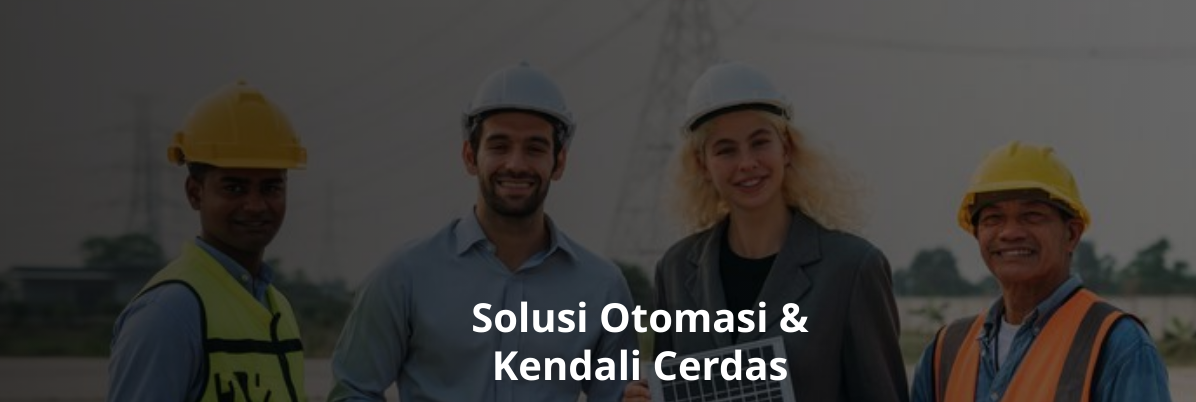
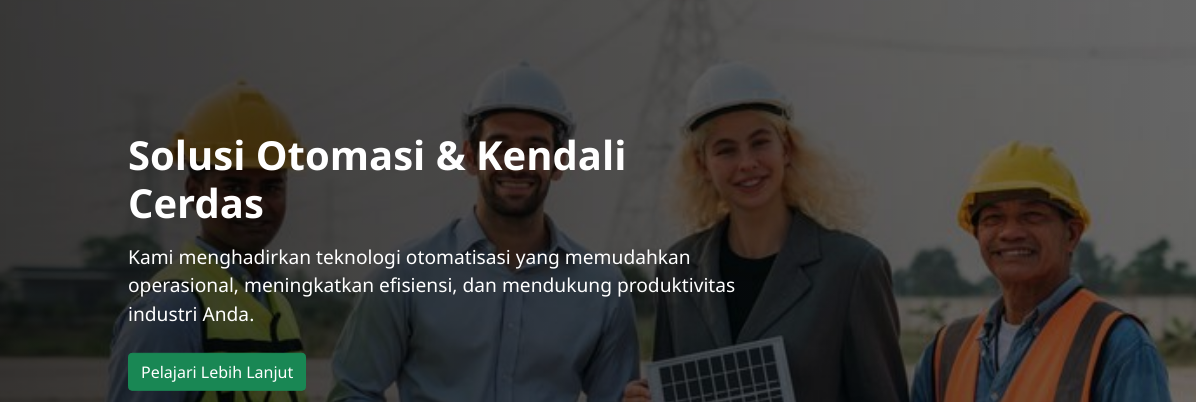
Before and after one commit to Klein-Turtles/Web-Prototype, a plain HTML site: page index.html in a window 1280 px wide. Shown: the part 284-686 px from the top of the page, 0-1196 px from the left. Drawn offline with nearby package versions, Linux system fonts and the light colour scheme; some packages are replaced by stand-ins of ours.

Commit message:
Update style.css

```diff
--- a/assets/css/style.css
+++ b/assets/css/style.css
@@ -220,20 +220,20 @@ body {
 }
 
 .custom-caption {
-  position: absolute;
-  top: 50%;
-  left: 50%;
-  transform: translate(-50%); /* Pusat tengah */
-  text-align: center;
-  color: white;
-  z-index: 10; /* Biar di atas gambar */
-  padding: 2rem;
-  border-radius: 1rem;
-  max-width: 80%;
+    text-align: left;
+    left: 10%;
+    right: auto;
+    bottom: auto;
+    top: 50%;
+    transform: translateY(-50%);
+    max-width: 50%;
+    color: white;
+    z-index: 10; /* Biar di atas gambar */
 }
 
+
 .carousel-item img {
-  pointer-events: none; /* Biar gambar nggak blok interaksi */
+    pointer-events: none; /* Biar gambar nggak blok interaksi */
 }
 
 .custom-caption h2 {
```
